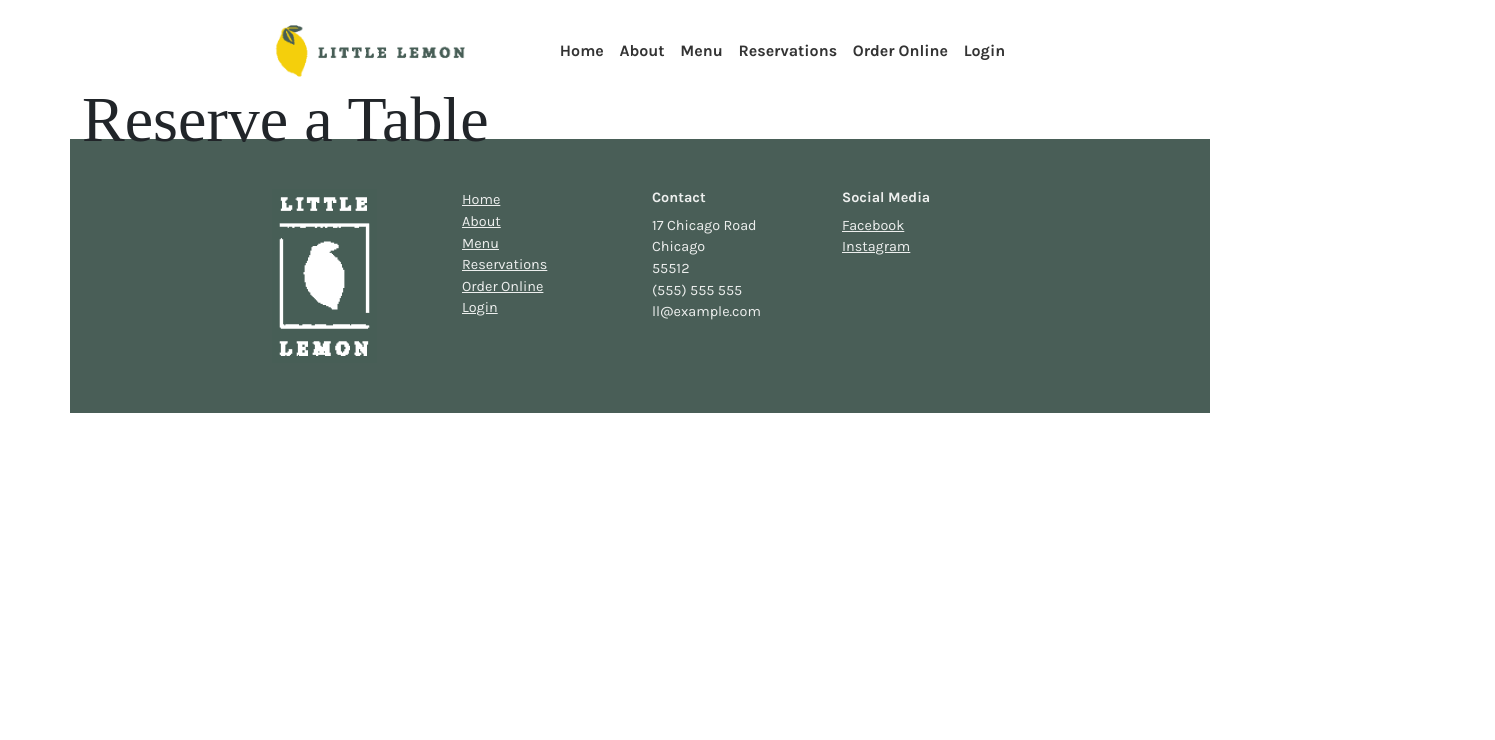
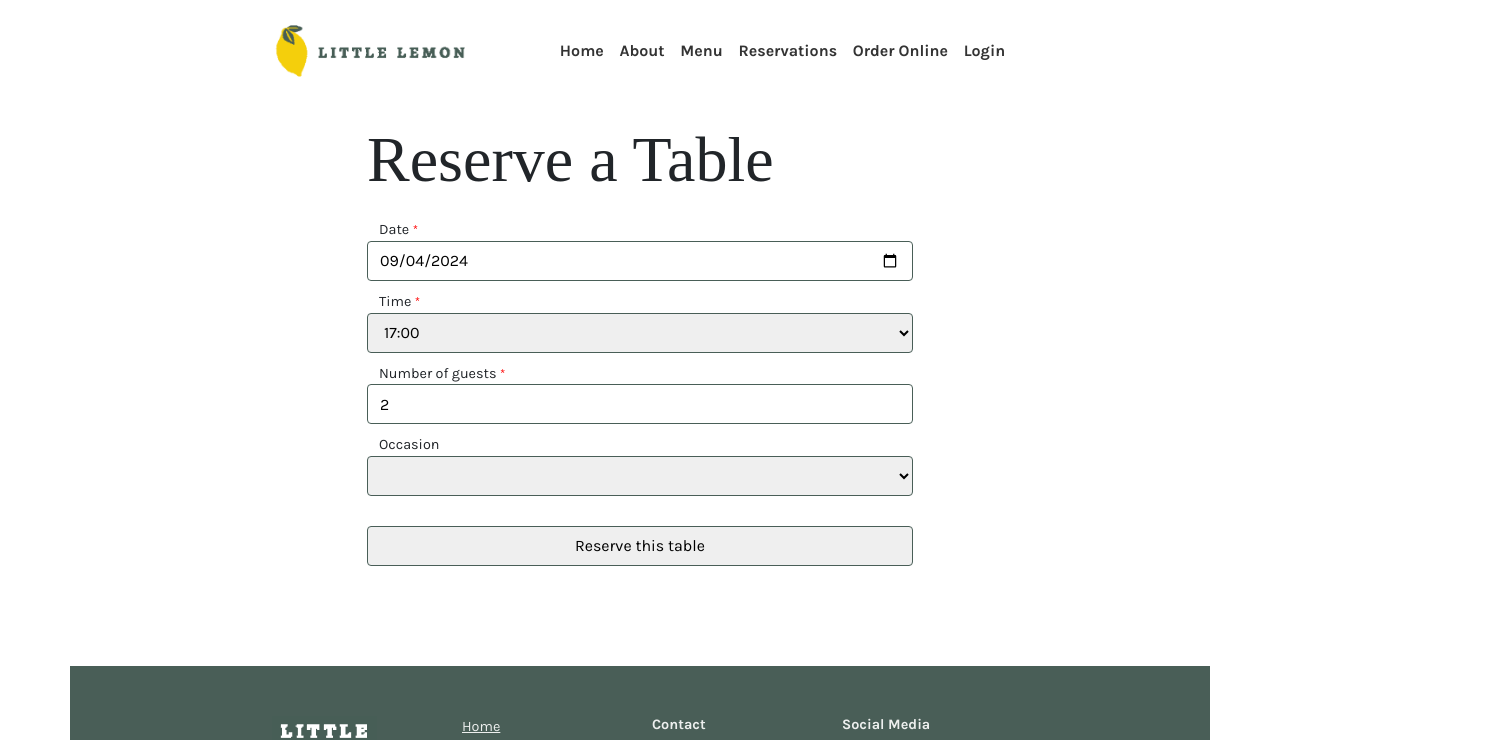
Before and after one commit to cariad/meta-frontend-dev-pro-capstone, a React (Create React App) app: page /booking in a window 1280 px wide. Shown: the top 740 px of the page, 1495 px wide, since content can reach past the window. Built offline with nearby package versions, Linux system fonts and the light colour scheme; a web font is replaced by a local one.

Commit message:
Exercise: Defining the Bookings page

```diff
--- /dev/null
+++ b/src/BookingForm.js
@@ -0,0 +1,97 @@
+import { useState } from 'react';
+
+function BookingForm() {
+  const [availableTimes] = useState([
+    '17:00',
+    '18:00',
+    '19:00',
+    '20:00',
+    '21:00',
+    '22:00'
+  ])
+
+  const tomorrow = new Date();
+  tomorrow.setDate(tomorrow.getDate() + 1);
+
+  const [date, setDate] = useState(tomorrow.toISOString().substring(0,10))
+  const [guests, setGuests] = useState(2)
+  const [occasion, setOccasion] = useState()
+  const [time, setTime] = useState('17:00')
+
+  const onSubmit = e => {
+    e.preventDefault();
+    console.log('Submitted.');
+  }
+
+  return (
+    <form
+      className='
+        row
+        offset-1    col-10
+        offset-md-2 col-md-8
+        offset-xl-3 col-xl-6
+      '
+      onSubmit={onSubmit}
+    >
+
+      <label htmlFor="res-date">
+          Date <span className='required'>*</span>
+      </label>
+
+      <input
+        id="res-date"
+        onChange={e => setDate(e.target.value)}
+        type="date"
+        value={date}
+      />
+
+      <label htmlFor="res-time">
+        Time <span className='required'>*</span>
+      </label>
+
+      <select
+        id="res-time"
+        onChange={e => setTime(e.target.value)}
+        value={time}
+      >
+        {
+          availableTimes.map(time =><option key={time}>{time}</option>)
+        }
+      </select>
+
+      <label htmlFor="guests">
+        Number of guests <span className='required'>*</span>
+      </label>
+
+      <input
+        id="guests"
+        max="10"
+        min="1"
+        onChange={e => setGuests(e.target.value)}
+        placeholder="1"
+        type="number"
+        value={guests}
+      />
+
+      <label htmlFor="occasion">Occasion</label>
+
+      <select
+        id="occasion"
+        onChange={e => setOccasion(e.target.value)}
+        value={occasion}
+      >
+        <option></option>
+        <option>Birthday</option>
+        <option>Anniversary</option>
+      </select>
+
+      <input
+        type="submit"
+        value="Reserve this table"
+      />
+
+    </form>
+  );
+}
+
+export default BookingForm;
--- /dev/null
+++ b/src/BookingPage.css
@@ -0,0 +1,8 @@
+.booking-page {
+  padding-top: 40px;
+  padding-bottom: var(--section-padding);
+}
+
+.booking-page h1 {
+  margin-bottom: 40px !important;
+}
--- /dev/null
+++ b/src/BookingPage.js
@@ -0,0 +1,20 @@
+import BookingForm from './BookingForm';
+import './BookingPage.css'
+
+function BookingPage() {
+  return (
+    <div className='booking-page row'>
+      <div className='
+          offset-1
+          offset-md-2
+          offset-xl-3
+      '>
+        <h1>Reserve a Table</h1>
+      </div>
+
+      <BookingForm />
+    </div>
+  );
+}
+
+export default BookingPage;
--- a/src/Main.js
+++ b/src/Main.js
@@ -1,5 +1,5 @@
 import HomePage from './HomePage';
-import StartBookingPage from './StartBookingPage';
+import BookingPage from './BookingPage';
 import { Route, Routes } from "react-router-dom";
 
 function Main() {
@@ -7,7 +7,7 @@ function Main() {
     <main>
       <Routes>
         <Route path="/" element={<HomePage />}></Route>
-        <Route path="/booking" element={<StartBookingPage />}></Route>
+        <Route path="/booking" element={<BookingPage />}></Route>
       </Routes>
     </main>
   );
--- a/src/StartBookingPage.js
+++ /dev/null
@@ -1,9 +0,0 @@
-function StartBookingPage() {
-  return (
-    <div className='row'>
-      <h1>Reserve a Table</h1>
-    </div>
-  );
-}
-
-export default StartBookingPage;
--- a/src/index.css
+++ b/src/index.css
@@ -86,3 +86,27 @@ nav li {
 .primary-link-text {
   font-weight: 700;
 }
+
+.required {
+  color: red;
+  font-size: 0.9em;
+}
+
+form label {
+  font-size: var(--small-text);
+}
+
+form label:not(:first-child) {
+  margin-top: 10px;
+}
+
+form input[type='submit'] {
+  margin-top: 30px;
+}
+
+form input,
+form select {
+  height: 2.5rem;
+  border-radius: 4px;
+  border: 1px solid var(--dark-green);
+}
```
